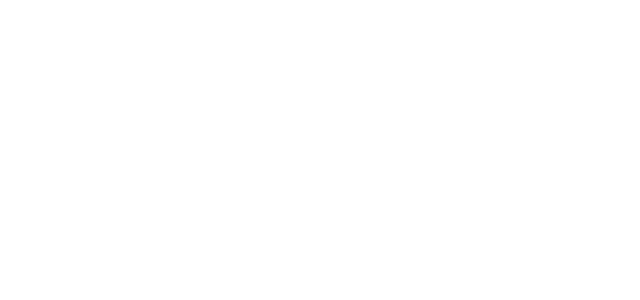
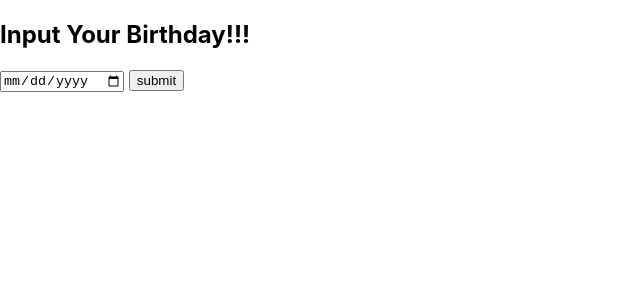
Before and after one commit to Venkatnatraj/Age-Teller, a React (Create React App) app: page / in a window 1280 px wide. Shown: the top 300 px of the page, without its empty margins (0-640 px from the left). Built offline with nearby package versions, Linux system fonts and the light colour scheme.

Commit message:
Input provided

```diff
--- a/src/App.js
+++ b/src/App.js
@@ -12,16 +12,16 @@
       show:false
     }
   }
-  // changeBirthday=()=>{
-  //   this.setState({
-  //     birthday:this.state.newDate,
-  //     show:true
-  //   })
-  // }
+  changeBirthday=()=>{
+    this.setState({
+      birthday:this.state.newDate,
+      show:true
+    })
+  }
   render() {
     return (
       <div className="App">
-        {/* <Form inline>
+        <Form inline>
           <h2>Input Your Birthday!!!</h2>
           <FormControl
             type='date'
@@ -32,15 +32,15 @@
           <Button onClick={()=>this.changeBirthday()}>
             submit
           </Button>
-          {
+          {/* {
             this.state.show ?
             <div className="fade age-stats">
             <Date date={this.state.birthday}/>
             </div>
             :
             <div></div>
-          }
-        </Form> */}
+          } */}
+        </Form>
       </div>
     );
   }
```
